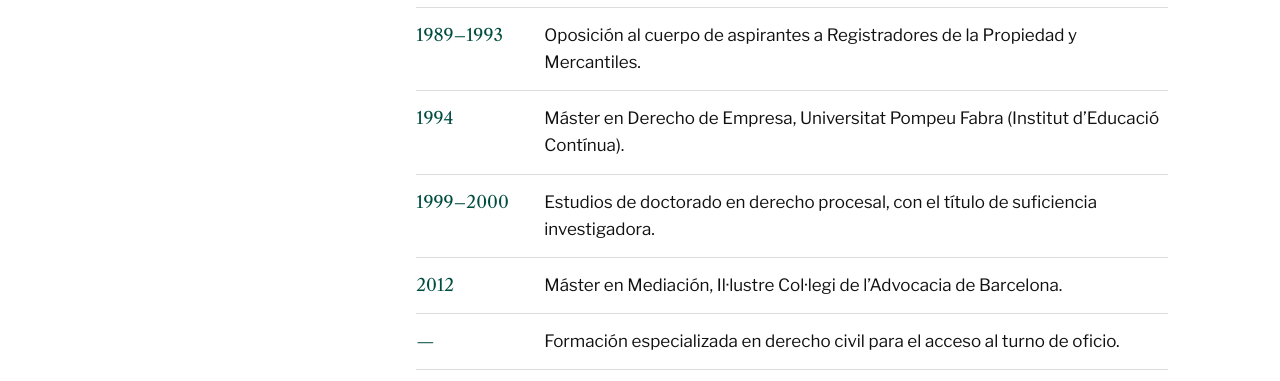
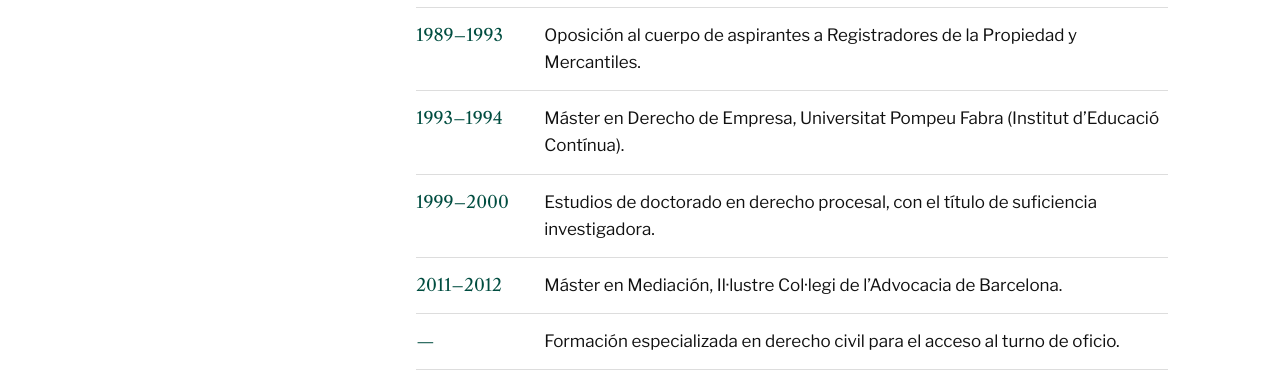
Before and after one commit to constanzasitjaabogada/website, a Jekyll site: the page built from la-firma.html, in a window 1280 px wide. Shown: the part 1530-1911 px from the top of the page. Built offline with Jekyll 4.4.1, drawn with Linux system fonts in a browser that asks for light colours.

Commit message:
Formación: fechas completas de los dos másteres
Co-Authored-By: Claude Opus 5.5 <noreply@anthropic.com>
Claude-Session: https://claude.ai/code/session_01VzFi1JvKP2KNUvey29o5pg

```diff
--- a/_data/formacion.yml
+++ b/_data/formacion.yml
@@ -4,11 +4,11 @@
   texto: "Diplomada en Derecho Civil catalán, Universidad de Barcelona."
 - anyo: "1989–1993"
   texto: "Oposición al cuerpo de aspirantes a Registradores de la Propiedad y Mercantiles."
-- anyo: "1994"
+- anyo: "1993–1994"
   texto: "Máster en Derecho de Empresa, Universitat Pompeu Fabra (Institut d’Educació Contínua)."
 - anyo: "1999–2000"
   texto: "Estudios de doctorado en derecho procesal, con el título de suficiencia investigadora."
-- anyo: "2012"
+- anyo: "2011–2012"
   texto: "Máster en Mediación, Il·lustre Col·legi de l’Advocacia de Barcelona."
 - anyo: "—"
   texto: "Formación especializada en derecho civil para el acceso al turno de oficio."
```
